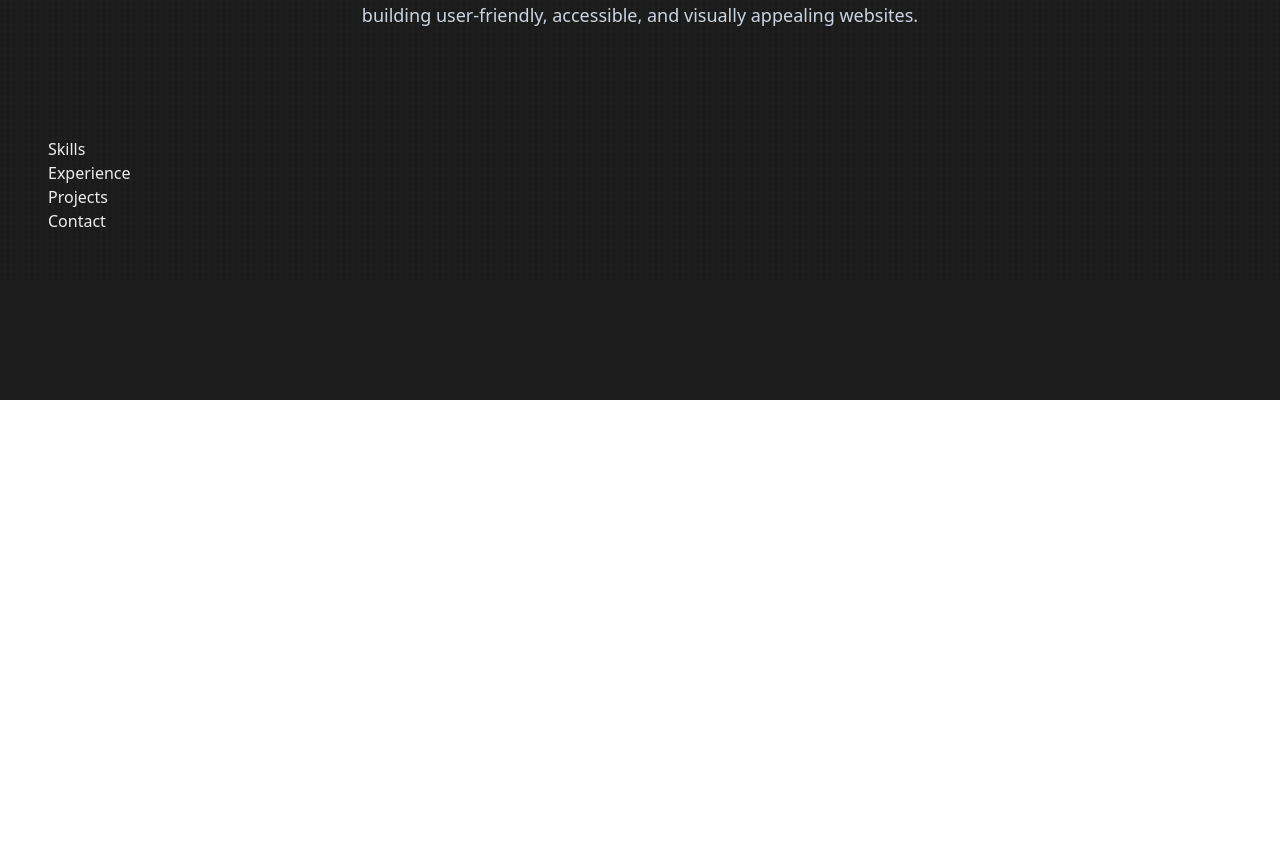
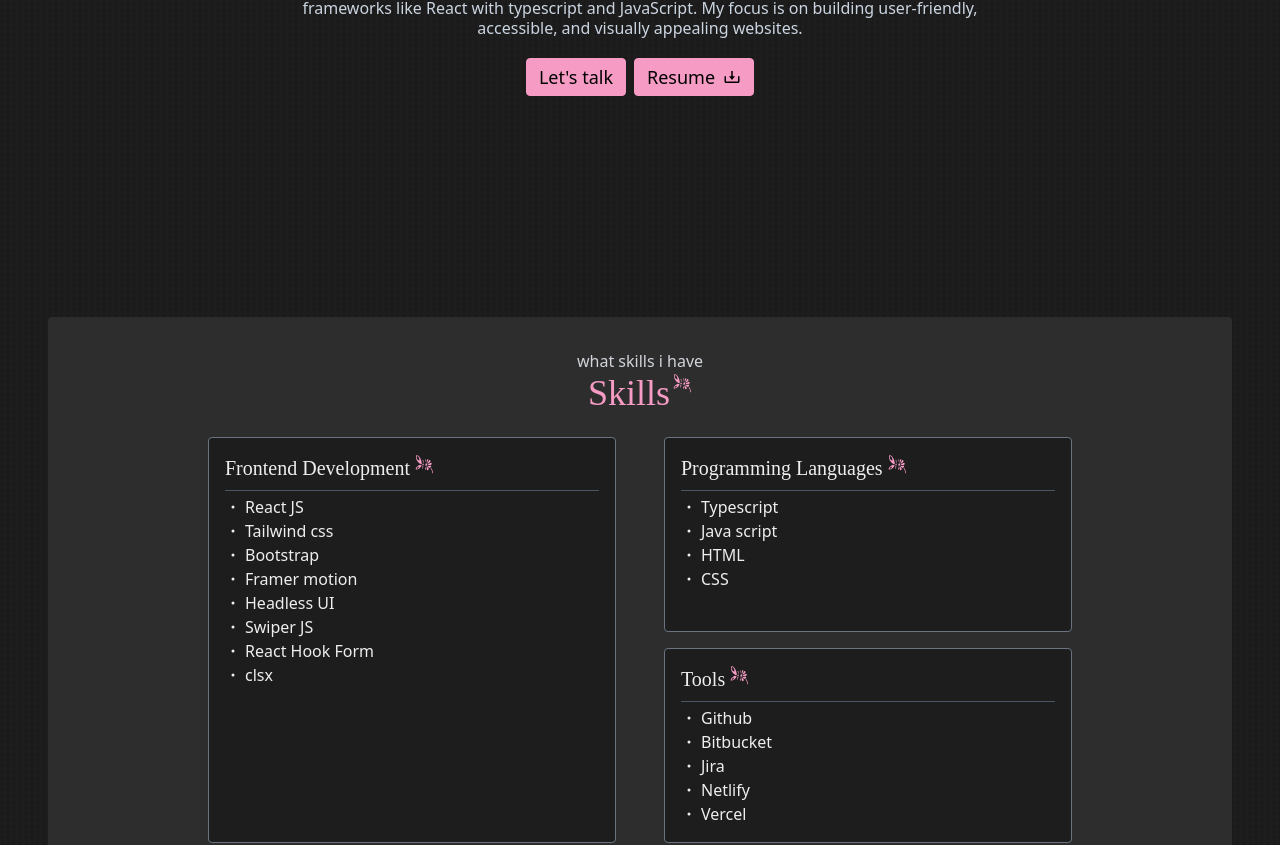
Before and after one commit to abrar997/portfolio-2024, a Next.js app: page / in a window 1280 px wide. Shown: the part 400-1245 px from the top of the page. Before the commit the page ends 800 px from the top, so only its background shows below. Built offline with nearby package versions, Linux system fonts and the light colour scheme.

Commit message:
add skills , fix spacing and add nex components Alhamdu li Allah

```diff
--- a/src/app/page.tsx
+++ b/src/app/page.tsx
@@ -4,19 +4,50 @@ import First from "@/components/First";
 import Header from "@/components/Header";
 import Projects from "@/components/Projects";
 import Skills from "@/components/Skills";
+
+const SkillsData = {
+  FrontEnd: [
+    { id: 1, name: "React JS" },
+    { id: 4, name: "Tailwind css" },
+    { id: 5, name: "Bootstrap" },
+    { id: 6, name: "Framer motion" },
+    { id: 7, name: "Headless UI" },
+    { id: 8, name: "Swiper JS" },
+    { id: 9, name: "React Hook Form" },
+    { id: 10, name: "clsx" },
+  ],
+  language: [
+    { id: 1, name: "Typescript" },
+    { id: 2, name: "Java script" },
+    { id: 3, name: "HTML" },
+    { id: 4, name: "CSS" },
+  ],
+  Tools: [
+    { id: 1, name: "Github" },
+    { id: 2, name: "Bitbucket" },
+    { id: 3, name: "Jira" },
+    { id: 4, name: "Netlify" },
+    { id: 5, name: "Vercel" },
+  ],
+};
+
 export default function Home() {
   return (
-    <div className="bg-main h-screen text-main font-sans">
+    <div className="bg-main text-main font-sans">
       <Header />
       <div
         style={{
           backgroundImage: "url('/assets/bg.png')",
           backgroundSize: "6px",
         }}
-        className="lg:p-12 p-4"
+        className="lg:p-12 grid lg:gap-20 gap-12 p-4"
       >
         <First />
-        <Skills />
+        <Skills
+          frontend={SkillsData.FrontEnd}
+          tools={SkillsData.Tools}
+          language={SkillsData.language}
+        />
         <Experience />
         <Projects />
         <Contact />
--- a/src/components/First.tsx
+++ b/src/components/First.tsx
@@ -1,6 +1,7 @@
 "use client";
 import React, { useState, useEffect } from "react";
 import { motion } from "framer-motion";
+import { BiDownload } from "react-icons/bi";
 
 export default function First() {
   const [showFirst, setShowFirst] = useState(true);
@@ -27,7 +28,7 @@ export default function First() {
       );
 
   return (
-    <div className="flex flex-col items-center text-center lg:gap-1 gap-1 justify-center text-main h-[200px] lg:h-[400px]">
+    <div className="flex flex-col items-center text-center lg:gap-1 gap-1 justify-center text-main h-[200px] lg:h-[500px]">
       <h2 className="lg:text-2xl text-lg font-main font-title">
         Hello I&#39;m,
       </h2>
@@ -68,13 +69,21 @@ export default function First() {
           </motion.p>
         )}
       </div>
-
-      <p className="text-slate-300 lg:text-lg text-sm lg:w-[60%]">
+      <p className="text-slate-300 lg:text-[16px] text-sm lg:w-[60%]">
         I have experience over 2 years and i specialize in HTML, CSS, and
         JavaScript, I&#39;m proficient with frameworks like React with
         typescript and JavaScript. My focus is on building user-friendly,
         accessible, and visually appealing websites.
       </p>
+      <div className="flex gap-2 mt-4 text-lg">
+        <button className="border hover:bg-opacity-75 transition-all duration-300 hover:bg-transparent hover:text-main text-black bg-primary border-primary rounded px-3 py-1">
+          Let's talk
+        </button>
+
+        <button className="border hover:bg-opacity-75 transition-all duration-300 hover:bg-transparent hover:text-main flex items-center gap-2 text-black bg-primary border-primary rounded px-3 py-1">
+          Resume <BiDownload />
+        </button>
+      </div>
     </div>
   );
 }
--- a/src/components/Header.tsx
+++ b/src/components/Header.tsx
@@ -20,7 +20,7 @@ export default function Header() {
     <motion.div className="font-title border-b border-[#8080804e]">
       <div className="font-secondary  text-main lg:px-12 lg:py-6 p-4 pb-1 flex justify-between items-center">
         <Link href="/" className="flex text-2xl lg:text-4xl items-start">
-          A{" "}
+          A
           <GiButterflyFlower className="text-primary lg:text-3xl lg:-ml-0.5" />
         </Link>
         <div className="lg:flex gap-3 hidden lg:text-lg">
--- a/src/components/Skills.tsx
+++ b/src/components/Skills.tsx
@@ -1,5 +1,59 @@
 import React from "react";
-
-export default function Skills() {
-  return <div>Skills</div>;
+import Title from "./reusable/Title";
+import { GiButterflyFlower } from "react-icons/gi";
+import { BsDot } from "react-icons/bs";
+interface SkillsProps {
+  frontend: { id: number; name: string }[];
+  language: { id: number; name: string }[];
+  tools: { id: number; name: string }[];
 }
+export default function Skills({ frontend, language, tools }: SkillsProps) {
+  return (
+    <div className="bg-[#2d2d2d] grid gap-3 lg:gap-6 rounded p-4 lg:py-8 lg:px-40">
+      <Title subtitle="what skills i have" title="Skills" />
+      <div className="grid lg:grid-cols-2 gap-4 lg:gap-12 lg:items-start">
+        <div className="border rounded p-4 bg-main flex flex-col gap-1 h-full border-gray-500 hover:shadow-xl transition-all duration-300">
+          <h1 className="text-xl border-b flex lg:pb-2 pb-1 gap-1 border-gray-600 font-primary">
+            Frontend Development
+            <GiButterflyFlower className="text-primary" />
+          </h1>
+          <ul>
+            {frontend.map((item) => (
+              <li key={item.id} className="flex gap-1 items-center">
+                <BsDot /> {item.name}
+              </li>
+            ))}
+          </ul>
+        </div>
+        <div className="grid grid-rows-2 gap-4">
+          <div className="border rounded p-4 bg-main flex flex-col gap-1 h-full border-gray-500 hover:shadow-xl transition-all duration-300">
+            <h1 className="text-xl border-b flex lg:pb-2 pb-1 gap-1 border-gray-600 font-primary">
+              Programming Languages
+              <GiButterflyFlower className="text-primary" />
+            </h1>
+            <ul>
+              {language.map((item) => (
+                <li key={item.id} className="flex gap-1 items-center">
+                  <BsDot /> {item.name}
+                </li>
+              ))}
+            </ul>
+          </div>
+          <div className="border rounded p-4 bg-main flex flex-col gap-1 h-full border-gray-500 hover:shadow-xl transition-all duration-300">
+            <h1 className="text-xl border-b flex lg:pb-2 pb-1 gap-1 border-gray-600 font-primary">
+              Tools
+              <GiButterflyFlower className="text-primary" />
+            </h1>
+            <ul>
+              {tools.map((item) => (
+                <li key={item.id} className="flex gap-1 items-center">
+                  <BsDot /> {item.name}
+                </li>
+              ))}
+            </ul>
+          </div>
+        </div>
+      </div>
+    </div>
+  );
+}
--- /dev/null
+++ b/src/components/reusable/Title.tsx
@@ -0,0 +1,19 @@
+import React from "react";
+import { GiButterflyFlower } from "react-icons/gi";
+
+interface TextProps {
+  subtitle?: string;
+  title?: string;
+}
+
+export default function Title({ title, subtitle }: TextProps) {
+  return (
+    <div className="grid items-center justify-center text-center">
+      <h3 className="text-gray-300">{subtitle}</h3>
+      <h1 className="lg:text-4xl text-2xl flex text-primary font-primary gap-1 justify-center">
+        {title}
+        <GiButterflyFlower className="lg:text-xl lg:-ml-0.5" />
+      </h1>
+    </div>
+  );
+}
```
